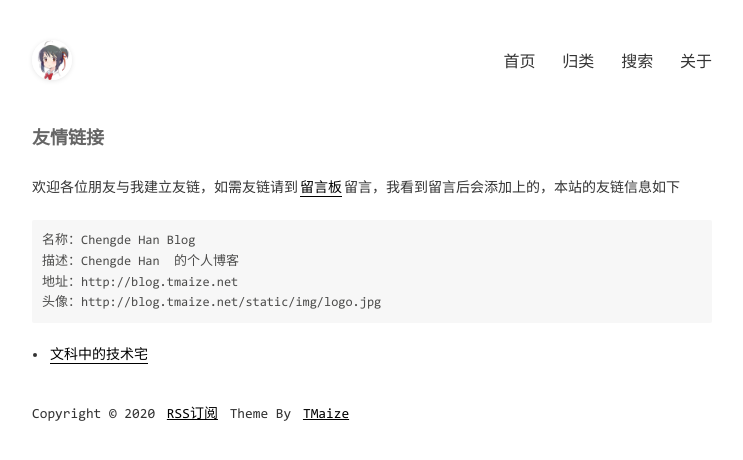
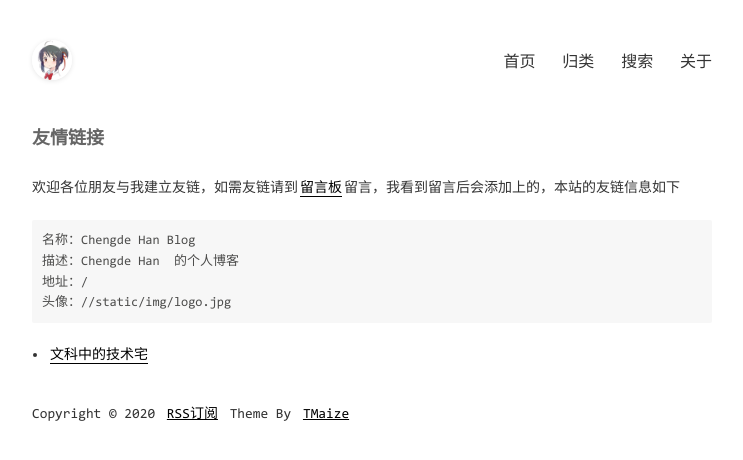
Before and after one commit to ChengdeHan/ChengdeHan.github.io, a Jekyll site: the page built from pages/links.md, in a window 1280 px wide. Shown: the top 460 px of the page, without its empty margins (268-1011 px from the left). Built offline with Jekyll 4.4.1, drawn with Linux system fonts in a browser that asks for light colours; comment, search, counter and statistics services are not loaded; part of the change alters nothing that is shown.

Commit message:
Update _config.yml

```diff
--- a/_config.yml
+++ b/_config.yml
@@ -16,7 +16,7 @@ exclude: ['CNAME', 'README.md', 'LICENSE', '_site', 'dist', 'Gemfile', 'Gemfile.
 
 # 域名配置
 # baseurl配置,如果网站部署在根目录下的其他目录中，请设置为 /目录名
-domainUrl: 'http://blog.tmaize.net'
+domainUrl: '/'
 baseurl: ''
 
 # 吐个槽地址，会在chat页面中重定向到该地址
```
